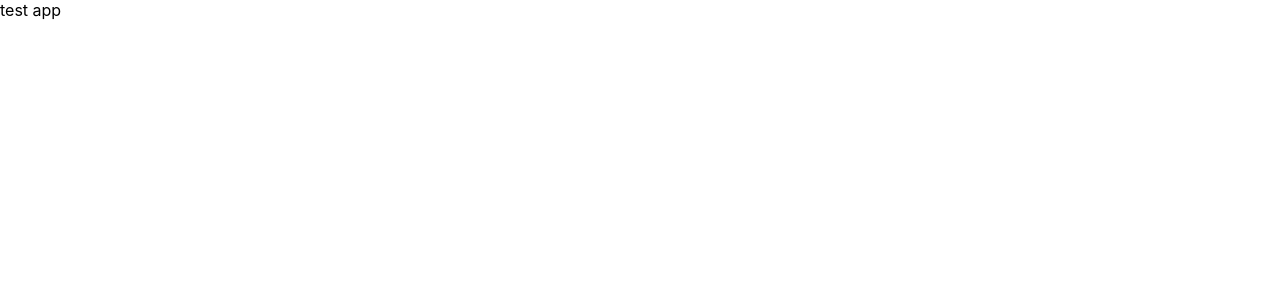
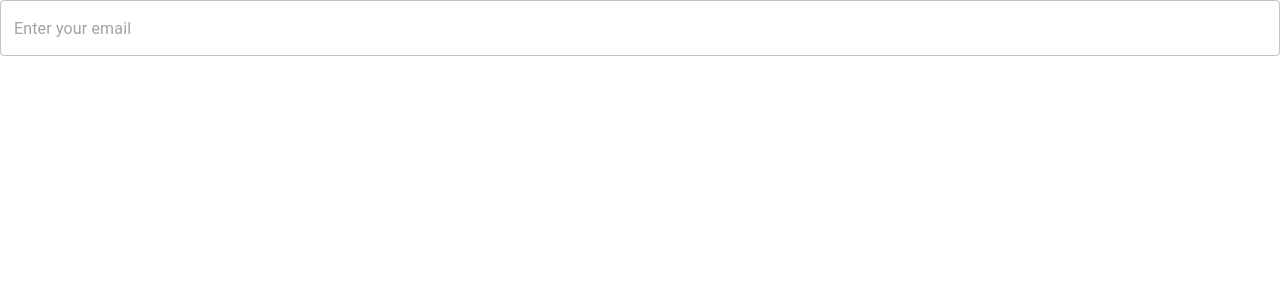
Before and after one commit to ChetanRath/user-edit-crud-fe, a React (Vite) app in the folder packages/web-client/: page / in a window 1280 px wide. Shown: the top 300 px of the page. Built offline with nearby package versions, Linux system fonts and the light colour scheme.

Commit message:
Basic form integration

```diff
--- a/packages/web-client/package.json
+++ b/packages/web-client/package.json
@@ -3,11 +3,15 @@
   "version": "0.1.0",
   "private": true,
   "dependencies": {
+    "@emotion/react": "^11.11.1",
+    "@emotion/style": "^0.8.0",
+    "@emotion/styled": "^11.11.0",
     "@mui/material": "^5.11.13",
     "@vitejs/plugin-react": "^4.0.4",
     "@vitejs/plugin-react-swc": "^3.3.2",
     "react": "^18.2.0",
-    "react-dom": "^18.2.0"
+    "react-dom": "^18.2.0",
+    "react-hook-form": "^7.46.1"
   },
   "lint-staged": {
     "*.{js,ts,tsx, jsx}": [
--- a/packages/web-client/src/App.tsx
+++ b/packages/web-client/src/App.tsx
@@ -1,9 +1,10 @@
 import React from "react";
+import { Home } from "pages/Home";
 
 function App() {
   return (
-    <div className="App">
-      test app
+    <div className='App'>
+      <Home />
     </div>
   );
 }
--- /dev/null
+++ b/packages/web-client/src/api/userApi.ts
@@ -0,0 +1 @@
+export const userApi = {};
--- /dev/null
+++ b/packages/web-client/src/components/atoms/FormTextField/FormTextField.tsx
@@ -0,0 +1,43 @@
+import React from "react";
+import { Controller, useFormContext } from "react-hook-form";
+import TextField from "@mui/material/TextField";
+
+import { FormTextFieldProps } from "./types";
+
+export const FormTextField: React.FC<FormTextFieldProps> = ({ defaultValue = "", name, rules, textFieldProps }) => {
+  const { control } = useFormContext();
+
+  return (
+    <Controller
+      defaultValue={defaultValue}
+      rules={rules}
+      name={name}
+      control={control}
+      render={({ field, fieldState }) => {
+        const isError = !!fieldState.error;
+
+        return (
+          <TextField
+            InputLabelProps={{ shrink: true }}
+            value={field.value === undefined || field.value === null ? "" : field.value}
+            fullWidth
+            error={isError}
+            helperText={fieldState.error?.message}
+            onChange={( event: React.ChangeEvent<HTMLInputElement> ) => {
+              const newValue = textFieldProps?.type === "number" ? Number( event.target.value ) : event.target.value;
+
+              field.onChange( newValue );
+            }}
+            inputRef={field.ref}
+            {...{
+              ...textFieldProps,
+              InputProps: {
+                ...textFieldProps?.InputProps,
+              },
+            }}
+          />
+        );
+      }}
+    />
+  );
+};
--- /dev/null
+++ b/packages/web-client/src/components/atoms/FormTextField/index.ts
@@ -0,0 +1 @@
+export { FormTextField } from "./FormTextField";
--- /dev/null
+++ b/packages/web-client/src/components/atoms/FormTextField/types.ts
@@ -0,0 +1,13 @@
+import { RegisterOptions } from "react-hook-form";
+import { TextFieldProps } from "@mui/material/TextField";
+
+export interface FormTextFieldProps {
+  textFieldProps?: TextFieldProps;
+  name: string;
+  defaultValue?: string | number;
+  rules?: RegisterOptions;
+}
+
+export type StyledTextFieldProps = {
+  isSuccess?: boolean;
+} & TextFieldProps;
--- /dev/null
+++ b/packages/web-client/src/pages/Home/Home.tsx
@@ -0,0 +1,40 @@
+import React from "react";
+import { FormProvider, useForm } from "react-hook-form";
+import { EMAIL_VALIDATION_REGEX } from "utils/types/common/constants";
+
+import { FormTextField } from "components/atoms/FormTextField";
+
+export const Home = () => {
+  const form = useForm({
+    mode: "onChange",
+  });
+  const {
+    register,
+    handleSubmit,
+    watch,
+    formState: { errors },
+  } = form;
+  return (
+    <div>
+      <FormProvider {...form}>
+        <form
+          onSubmit={e => {
+            e.preventDefault();
+            // handleSubmit(onSubmit)();
+          }}
+        >
+          <FormTextField
+            {...register( "email", {
+              required: "Email is required",
+              pattern: {
+                value: EMAIL_VALIDATION_REGEX,
+                message: "Invalid email address",
+              },
+            })}
+            textFieldProps={{ placeholder: "Enter your email" }}
+          />
+        </form>
+      </FormProvider>
+    </div>
+  );
+};
--- /dev/null
+++ b/packages/web-client/src/pages/Home/index.ts
@@ -0,0 +1 @@
+export { Home } from "./Home";
--- /dev/null
+++ b/packages/web-client/src/utils/types/common/constants.ts
@@ -0,0 +1,2 @@
+export const API_URL = import.meta.env.VITE_BACKEND_API_URL;
+export const EMAIL_VALIDATION_REGEX = /^[A-Z0-9._%+-]+@[A-Z0-9.-]+\.[A-Z]{2,}$/i;
```
Also changed, not shown: 1 other file (tests, documents, lock files or other folders).
